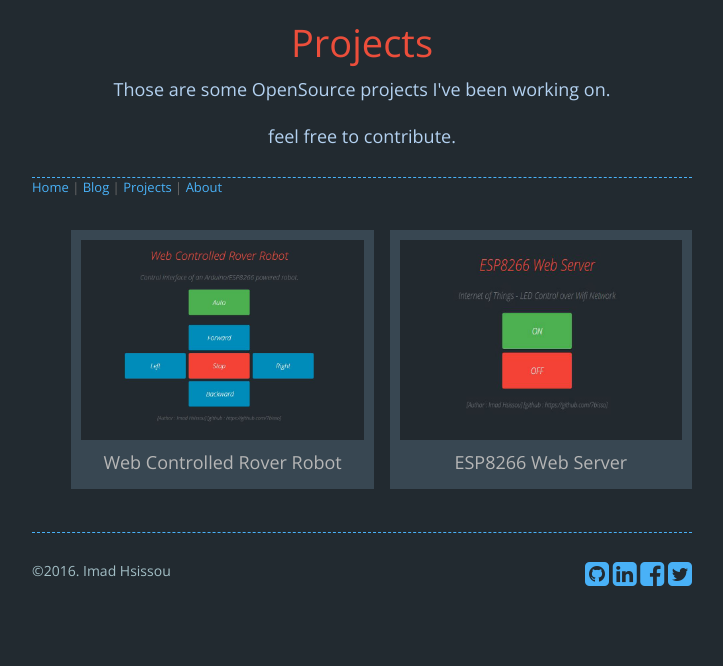
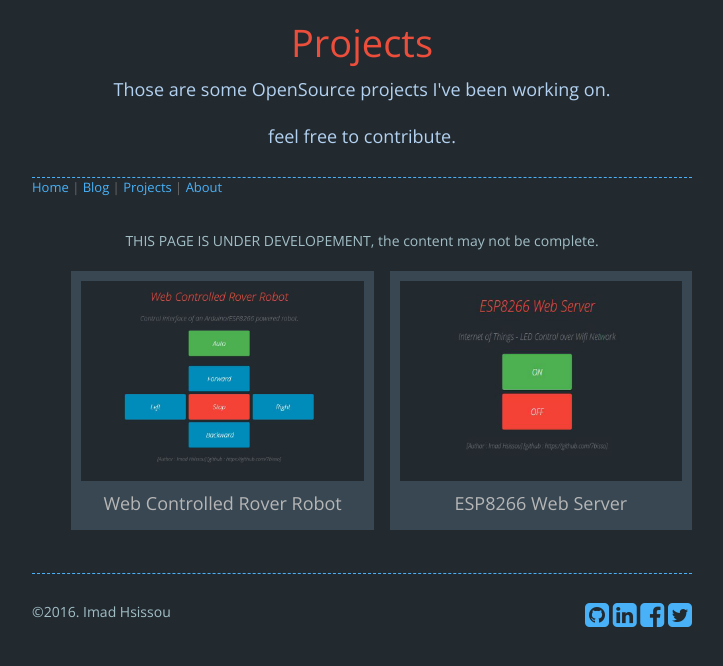
Before and after one commit to imadhsissou/imadhsissou.github.io, a Jekyll site: the page built from projects/index.html, in a window 1280 px wide. Shown: the top 666 px of the page, without its empty margins (278-1001 px from the left). Built offline with Jekyll 4.4.1, drawn with Linux system fonts in a browser that asks for light colours; nearby versions of some CDN libraries; comment, search, counter and statistics services are not loaded.

Commit message:
Update index.html

```diff
--- a/projects/index.html
+++ b/projects/index.html
@@ -178,7 +178,7 @@ ul.rig.columns-4 li {
 
 
 <body style="background-color : #222A30;" >
-
+<p>THIS PAGE IS UNDER DEVELOPEMENT, the content may not be complete.</p>
 <ul class="rig columns-2">
     <li>
         <div class="zoom-container">
```
